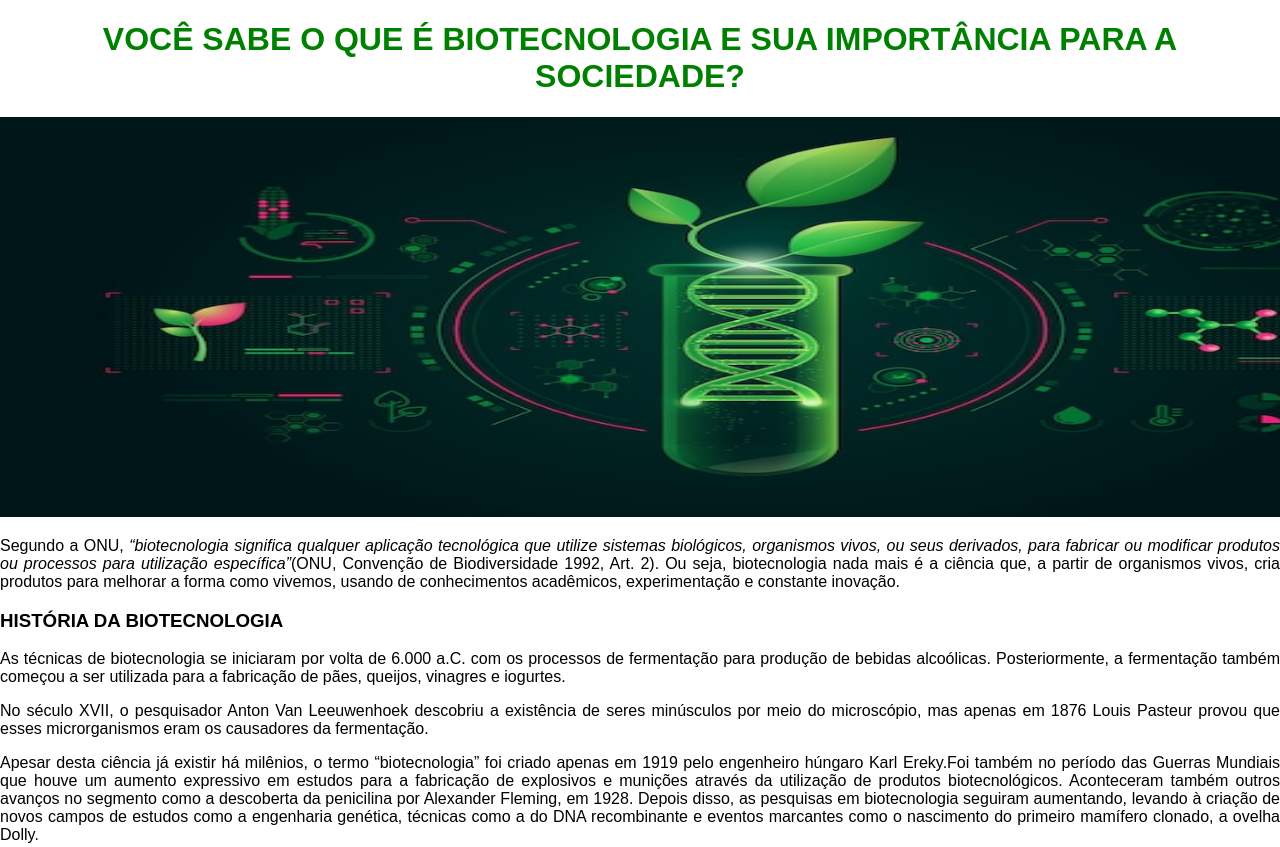
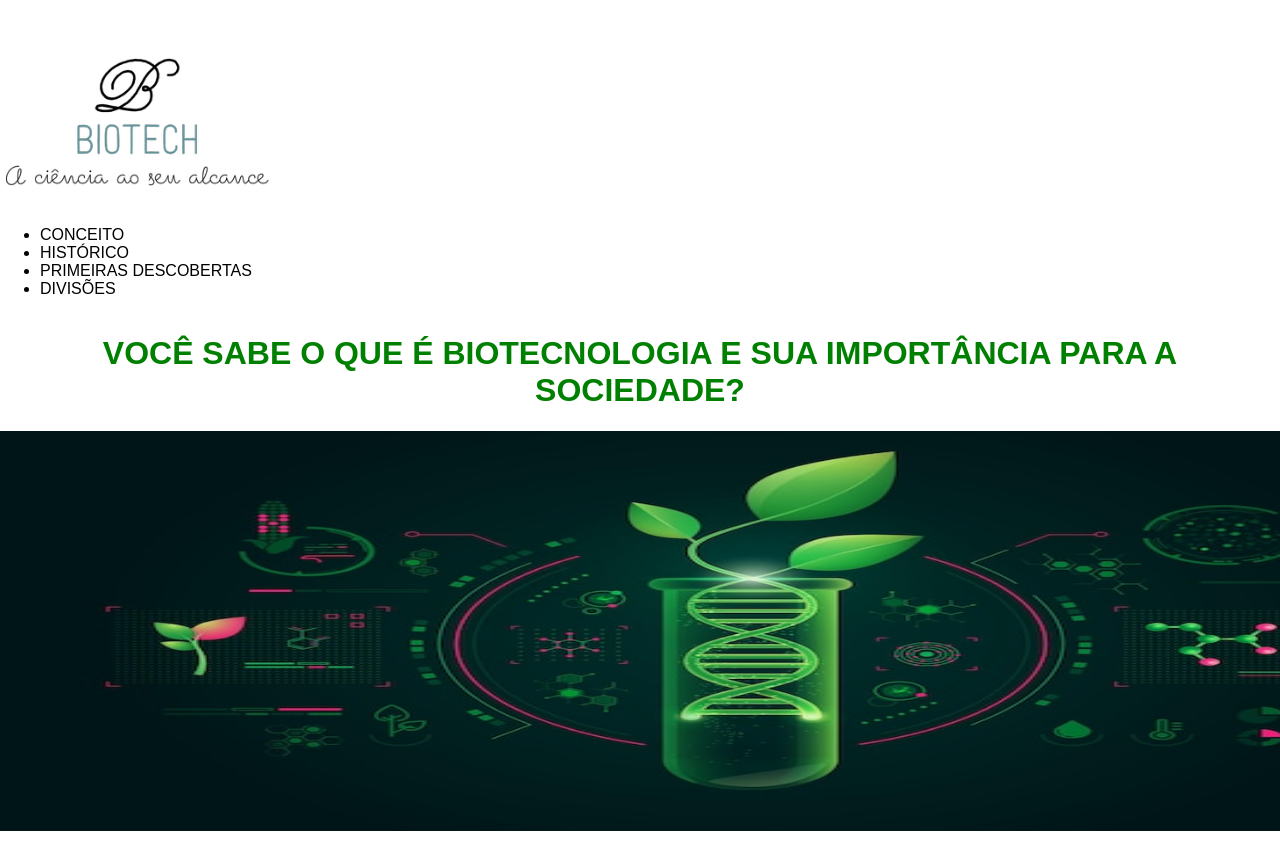
Before and after one commit to ProfMarga/BIOTECNOLOGIA, a plain HTML site: page index.html in a window 1280 px wide. Shown: the top 847 px of the page. Drawn offline with Linux system fonts and the light colour scheme.

Commit message:
RETOMANDO OS CONTEÚDOS

```diff
--- a/index.html
+++ b/index.html
@@ -7,7 +7,20 @@
   <link rel="stylesheet" type="text/css" href="style.css">
 </head>
 <body>
-  <header><h1>VOCÊ SABE O QUE É BIOTECNOLOGIA E SUA IMPORTÂNCIA PARA A SOCIEDADE?</h1></header>
+  <header>
+    <img src="biotech1.png">
+    <nav>
+      <ul>
+        <li>CONCEITO</li>
+        <li>HISTÓRICO</li>
+        <li>PRIMEIRAS DESCOBERTAS</li>
+        <li>DIVISÕES</li>
+
+      </ul>
+    </nav>
+  </header>
+
+    <h1>VOCÊ SABE O QUE É BIOTECNOLOGIA E SUA IMPORTÂNCIA PARA A SOCIEDADE?</h1></header>
   <img id= biotecnologia src="biotecnologia.jpg">
 
 <p>Segundo a ONU, <i>“biotecnologia significa qualquer aplicação tecnológica que utilize sistemas biológicos, organismos vivos, ou seus derivados,   para fabricar ou modificar produtos ou processos para utilização específica”</i>(ONU, Convenção de Biodiversidade 1992, Art. 2). Ou seja, biotecnologia nada mais é a ciência que, a partir de organismos vivos, cria produtos para melhorar a forma como vivemos, usando de conhecimentos acadêmicos, experimentação e constante inovação.</p>
```
